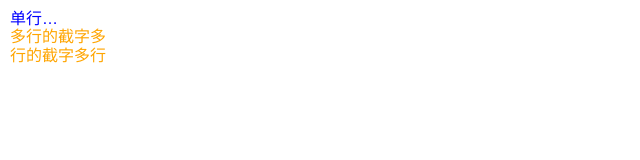
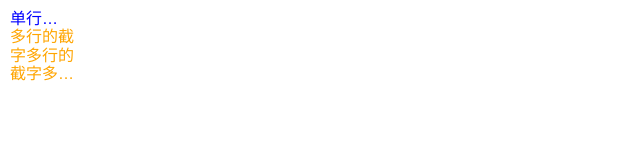
Before and after one commit to ZhiCYue/webApp-demo, a website: page pages/index.html in a window 1280 px wide. Shown: the whole page, without its empty margins (0-640 px from the left). Drawn offline with Linux system fonts and the light colour scheme.

Commit message:
单行多行截字

```diff
--- a/sass/main.scss
+++ b/sass/main.scss
@@ -28,8 +28,7 @@ body {
 
 .multi {
     color: orange;
-    width: 100px;
-    height: 36px;
+    width: 75px;
     display: -webkit-box;
     -webkit-box-orient: vertical;
     -webkit-line-clamp: 3;
```
Also changed, not shown: css/main.css.
